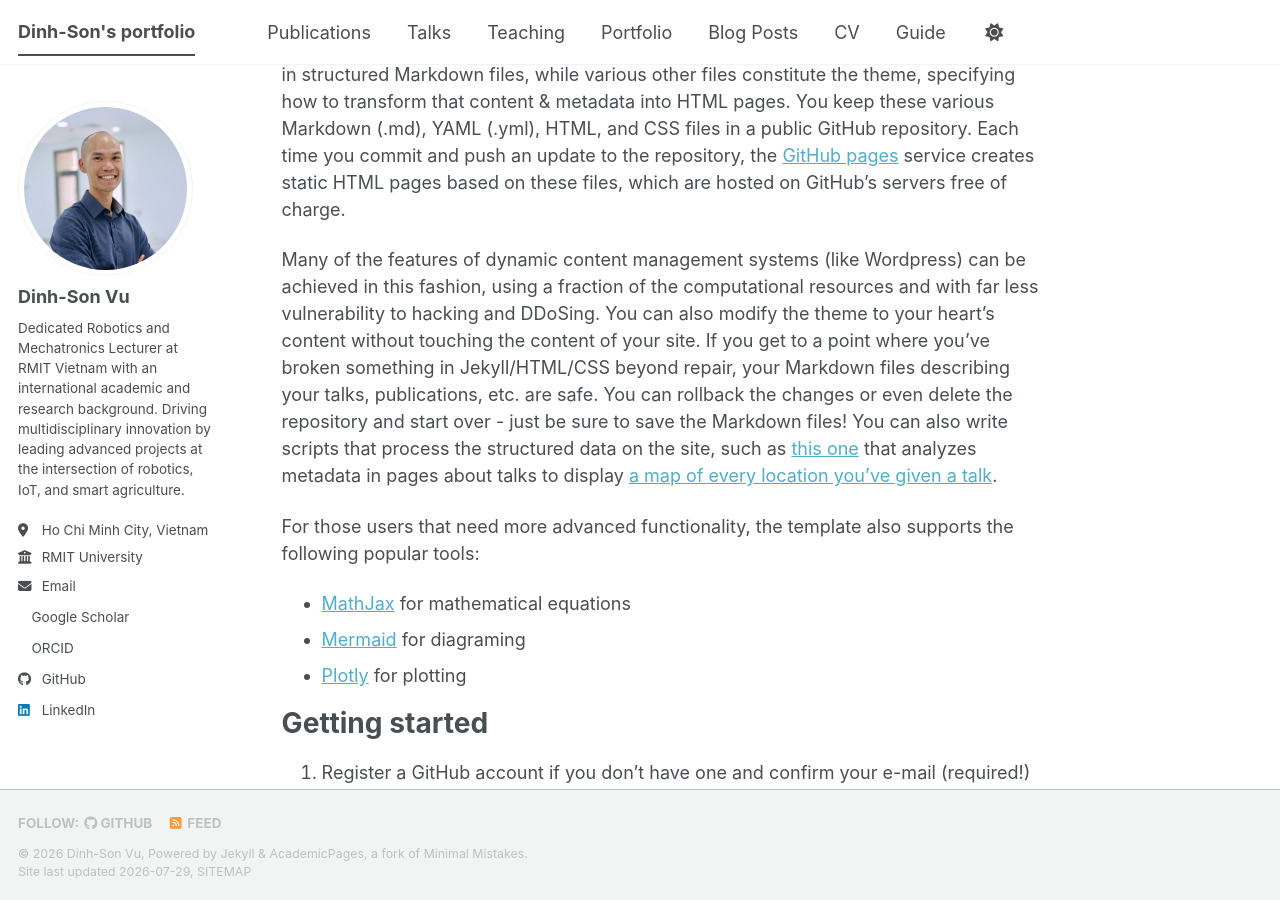
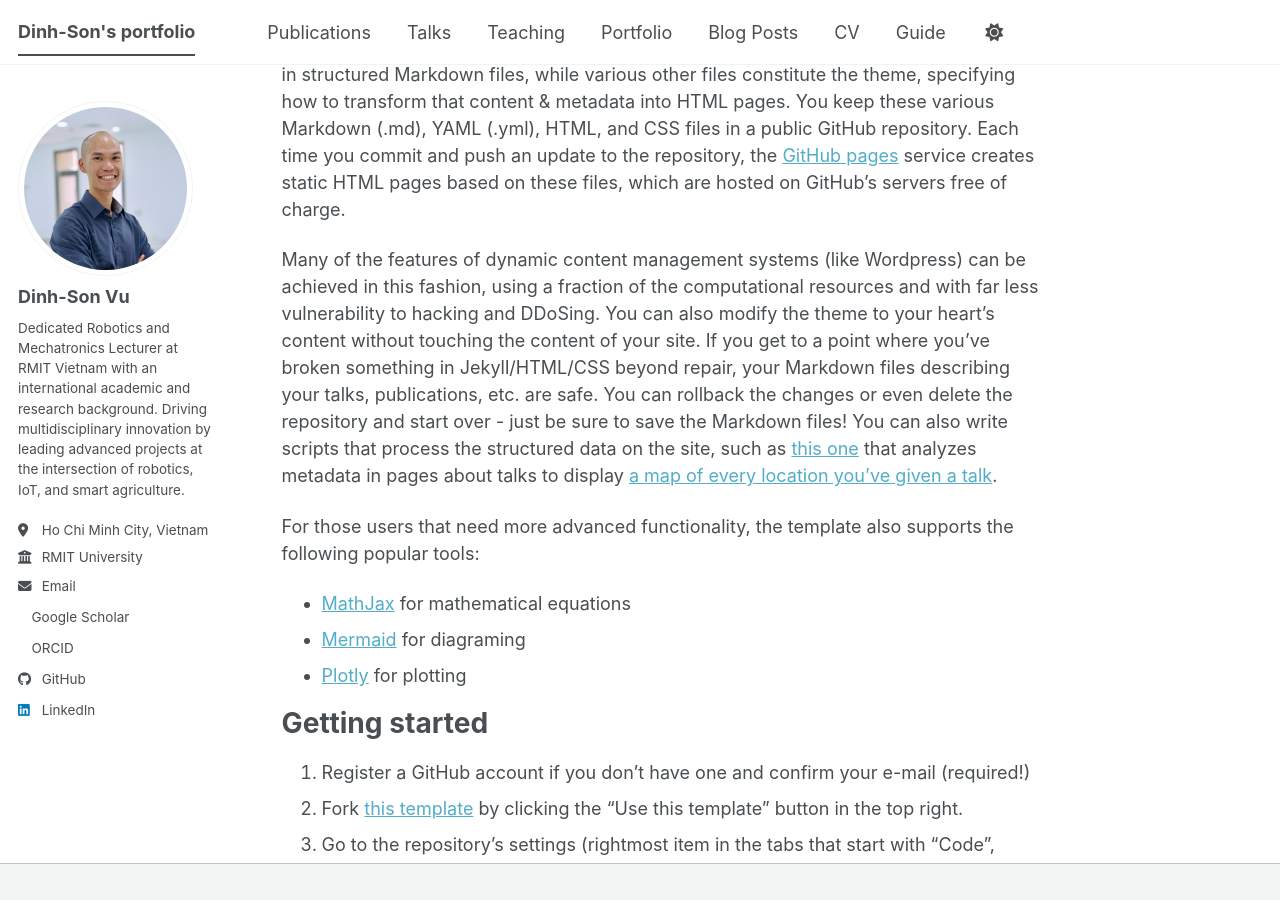
Before and after one commit to vudinhso/vudinhso.github.io, a Jekyll site: the page built from _pages/about.md, in a window 1280 px wide and 900 px high, scrolled down 529 px. Built offline with Jekyll 4.4.1, drawn with Linux system fonts in a browser that asks for light colours; a style sheet for code colours, icons or effects is not loaded; part of the change alters nothing that is shown.

```diff
--- a/_config.yml
+++ b/_config.yml
@@ -11,7 +11,7 @@ locale                   : "en-US"
 site_theme               : "default" # The available themes options are "default", "air", "sunrise", "mint", "dirt" and "contrast"
 title                    : "Dinh-Son's portfolio"
 title_separator          : "-"
-name                     : &name "Dinh-Son Vu"
+name                     : &name "Dinh-Son Vu, Ph.D."
 description              : &description "Dinh-Son Vu's academic portfolio"   # Update this with a general description of your site, this is the default if not overridden by a page
 url                      : https://vudinhso.github.io/ # The base hostname & protocol for your site e.g. "https://[your GitHub username].github.io",
                                                            # or if you already have some other page hosted on Github then use "https://[your GitHub username].github.io/[Your Repo Name]"
@@ -46,12 +46,11 @@ author:
   inspire-hep      : # URL
   impactstory      : # URL
 
-
   # Repositories and software development
+  github           : "vudinhso"
   bitbucket        : # Username - Update with your username on the site
   codepen          : # Username
   dribbble         : # Username
-  github           : "vudinhso"
   kaggle           : # Username
   stackoverflow    : # User number or user number and name (i.e., use "1" or "1/jeff-atwood")
 
--- a/_includes/footer.html
+++ b/_includes/footer.html
@@ -1,4 +1,4 @@
-{% include base_path %}
+<!-- {% include base_path %}
 
 {% if site.author.github or site.author.bitbucket or site.atom_feed.hide != true %}
 <div class="page__footer-follow">
@@ -22,4 +22,4 @@
 <div class="page__footer-copyright">
   &copy; {{ site.time | date: '%Y' }} {{ site.name | default: site.title }}, {{ site.data.ui-text[site.locale].powered_by | default: "Powered by" }} <a href="https://jekyllrb.com" rel="nofollow">Jekyll</a> &amp; <a href="https://github.com/academicpages/academicpages.github.io">AcademicPages</a>, a fork of <a href="https://mademistakes.com/work/minimal-mistakes-jekyll-theme/" rel="nofollow">Minimal Mistakes</a>.<br />
   Site last updated {{ "now" | date: '%Y-%m-%d' }}, <a href="/sitemap/" style="text-transform: uppercase;">{{ site.data.ui-text[site.locale].site_map | default: "Sitemap" }}</a>
-</div>
+</div> -->
```
